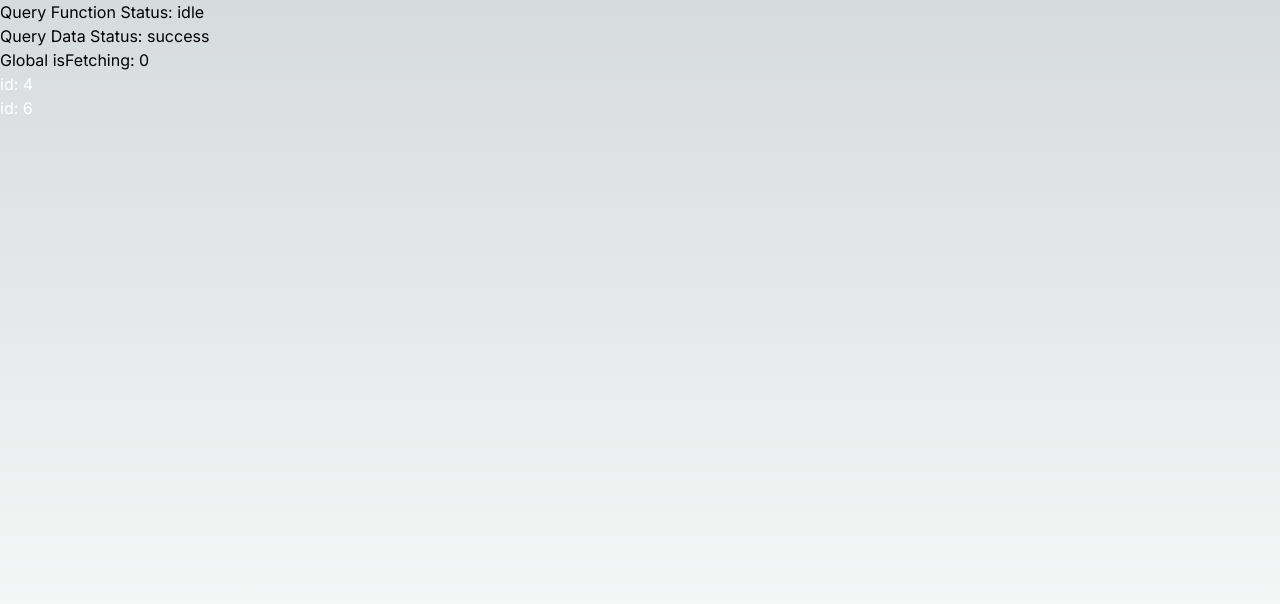
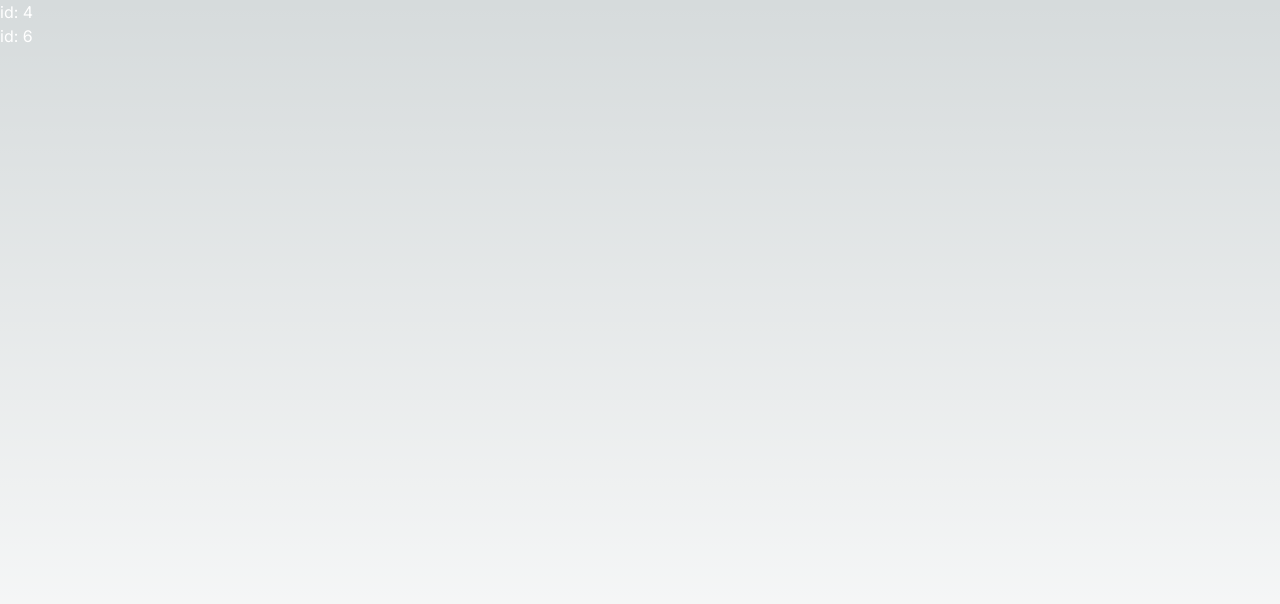
Before and after one commit to KennedyMungai/tanstack_query_another, a Next.js app: page / in a window 1280 px wide. Shown: the top 604 px of the page. Built offline with nearby package versions, Linux system fonts and the light colour scheme; data requests are answered from the project's data file.

Commit message:
Commented out and deleted some stuff

```diff
--- a/components/todo.tsx
+++ b/components/todo.tsx
@@ -6,7 +6,7 @@ import { useIsFetching } from '@tanstack/react-query'
 type Props = {}
 
 const Todo = (props: Props) => {
-	const isFetching = useIsFetching()
+	// const isFetching = useIsFetching()
 
 	const { error, data, isPending, isError, fetchStatus, status } =
 		useTodosIds()
@@ -15,13 +15,11 @@ const Todo = (props: Props) => {
 
 	if (isError) return <span>There is an error</span>
 
-	console.log(data)
-
 	return (
 		<>
-			<p>Query Function Status: {fetchStatus}</p>
-			<p>Query Data Status: {status}</p>
-			<p>Global isFetching: {isFetching}</p>
+			{/* <p>Query Function Status: {fetchStatus}</p> */}
+			{/* <p>Query Data Status: {status}</p> */}
+			{/* <p>Global isFetching: {isFetching}</p> */}
 			<div>
 				{data.map((todoId: number) => (
 					<p key={todoId} className='text-white'>
```
